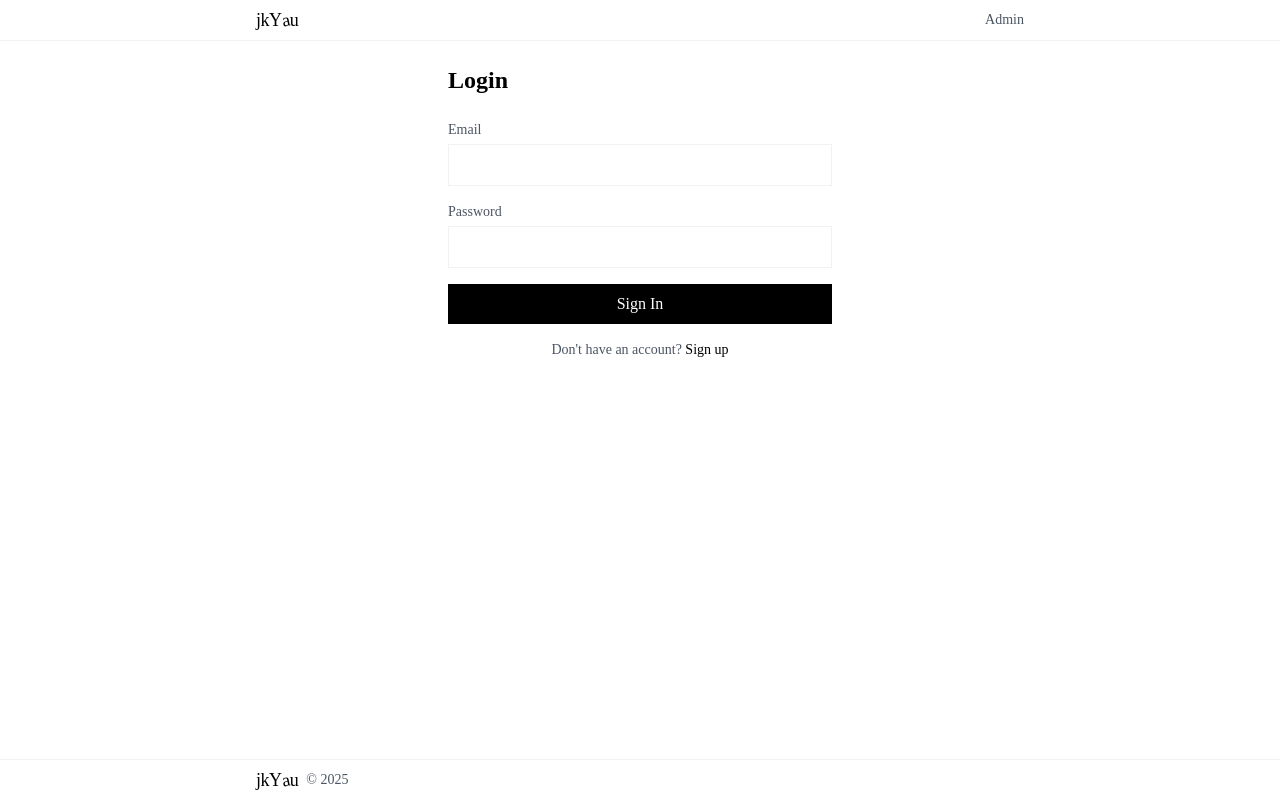
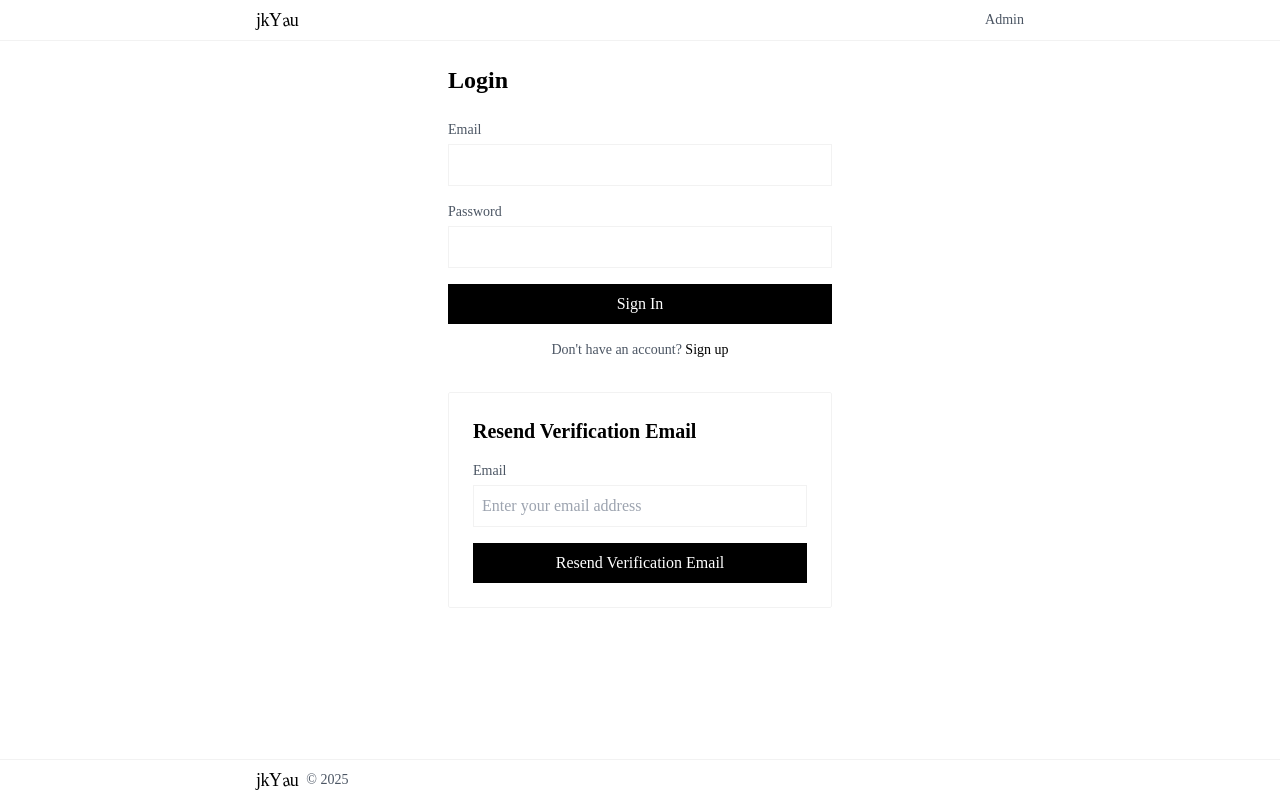
Before and after one commit to jkyau/personal-blog, a Next.js app: page /login in a window 1280 px wide. Built offline with nearby package versions, Linux system fonts and the light colour scheme; no server answers.

Commit message:
feat: add resend verification email functionality

```diff
--- /dev/null
+++ b/src/app/api/auth/resend-verification/route.ts
@@ -0,0 +1,57 @@
+import { createServerClient } from '@supabase/ssr'
+import { cookies } from 'next/headers'
+import { NextResponse } from 'next/server'
+
+export async function POST(request: Request) {
+  try {
+    const { email } = await request.json()
+    const cookieStore = cookies()
+
+    const supabase = createServerClient(
+      process.env.NEXT_PUBLIC_SUPABASE_URL!,
+      process.env.NEXT_PUBLIC_SUPABASE_ANON_KEY!,
+      {
+        cookies: {
+          getAll() {
+            return cookieStore.getAll()
+          },
+          setAll(cookiesToSet: { name: string; value: string; options?: { path?: string; maxAge?: number; domain?: string; secure?: boolean } }[]) {
+            try {
+              cookiesToSet.forEach(({ name, value, options }) =>
+                cookieStore.set(name, value, options ?? {})
+              )
+            } catch (error) {
+              console.error('Error setting cookies:', error)
+            }
+          },
+        },
+      }
+    )
+
+    const { error } = await supabase.auth.resend({
+      type: 'signup',
+      email,
+      options: {
+        emailRedirectTo: `${request.headers.get('origin')}/auth/callback`,
+      },
+    })
+
+    if (error) {
+      return NextResponse.json(
+        { error: error.message },
+        { status: 400 }
+      )
+    }
+
+    return NextResponse.json(
+      { message: 'Verification email sent successfully' },
+      { status: 200 }
+    )
+  } catch (err) {
+    console.error('Error resending verification:', err)
+    return NextResponse.json(
+      { error: 'Internal server error' },
+      { status: 500 }
+    )
+  }
+}
--- a/src/app/login/page.tsx
+++ b/src/app/login/page.tsx
@@ -1,6 +1,7 @@
 import Link from 'next/link'
 import { redirect } from 'next/navigation'
 import { createClient } from '@/lib/supabase/server'
+import ResendVerification from '@/components/ResendVerification'
 
 export default async function Login() {
   const supabase = await createClient()
@@ -68,6 +69,8 @@ export default async function Login() {
               </Link>
             </p>
           </div>
+
+          <ResendVerification />
         </div>
       </main>
 
--- /dev/null
+++ b/src/components/ResendVerification.tsx
@@ -0,0 +1,80 @@
+'use client'
+
+import { useState } from 'react'
+
+export default function ResendVerification() {
+  const [email, setEmail] = useState('')
+  const [loading, setLoading] = useState(false)
+  const [message, setMessage] = useState<string | null>(null)
+  const [error, setError] = useState<string | null>(null)
+
+  const handleSubmit = async (e: React.FormEvent) => {
+    e.preventDefault()
+    setLoading(true)
+    setError(null)
+    setMessage(null)
+
+    try {
+      const response = await fetch('/api/auth/resend-verification', {
+        method: 'POST',
+        headers: {
+          'Content-Type': 'application/json',
+        },
+        body: JSON.stringify({ email }),
+      })
+
+      const data = await response.json()
+
+      if (!response.ok) {
+        throw new Error(data.error || 'Failed to resend verification email')
+      }
+
+      setMessage('Verification email sent! Please check your inbox.')
+      setEmail('')
+    } catch (err) {
+      setError(err instanceof Error ? err.message : 'An error occurred')
+    } finally {
+      setLoading(false)
+    }
+  }
+
+  return (
+    <div className="max-w-sm mx-auto mt-8 p-6 border border-black/5 rounded-sm">
+      <h2 className="text-xl font-semibold mb-4">Resend Verification Email</h2>
+
+      {error && (
+        <div className="bg-red-50 border border-red-200 text-red-700 px-4 py-3 rounded-sm mb-4 text-sm">
+          {error}
+        </div>
+      )}
+
+      {message && (
+        <div className="bg-green-50 border border-green-200 text-green-700 px-4 py-3 rounded-sm mb-4 text-sm">
+          {message}
+        </div>
+      )}
+
+      <form onSubmit={handleSubmit} className="space-y-4">
+        <div>
+          <label htmlFor="email" className="block text-sm text-gray-600 mb-1">Email</label>
+          <input
+            type="email"
+            id="email"
+            value={email}
+            onChange={(e) => setEmail(e.target.value)}
+            required
+            className="w-full p-2 text-base border border-black/5 focus:outline-none focus:border-black/10 transition-colors"
+            placeholder="Enter your email address"
+          />
+        </div>
+        <button
+          type="submit"
+          disabled={loading}
+          className="w-full bg-black text-white p-2 text-base hover:bg-gray-800 transition-colors disabled:bg-gray-400"
+        >
+          {loading ? 'Sending...' : 'Resend Verification Email'}
+        </button>
+      </form>
+    </div>
+  )
+}
```
